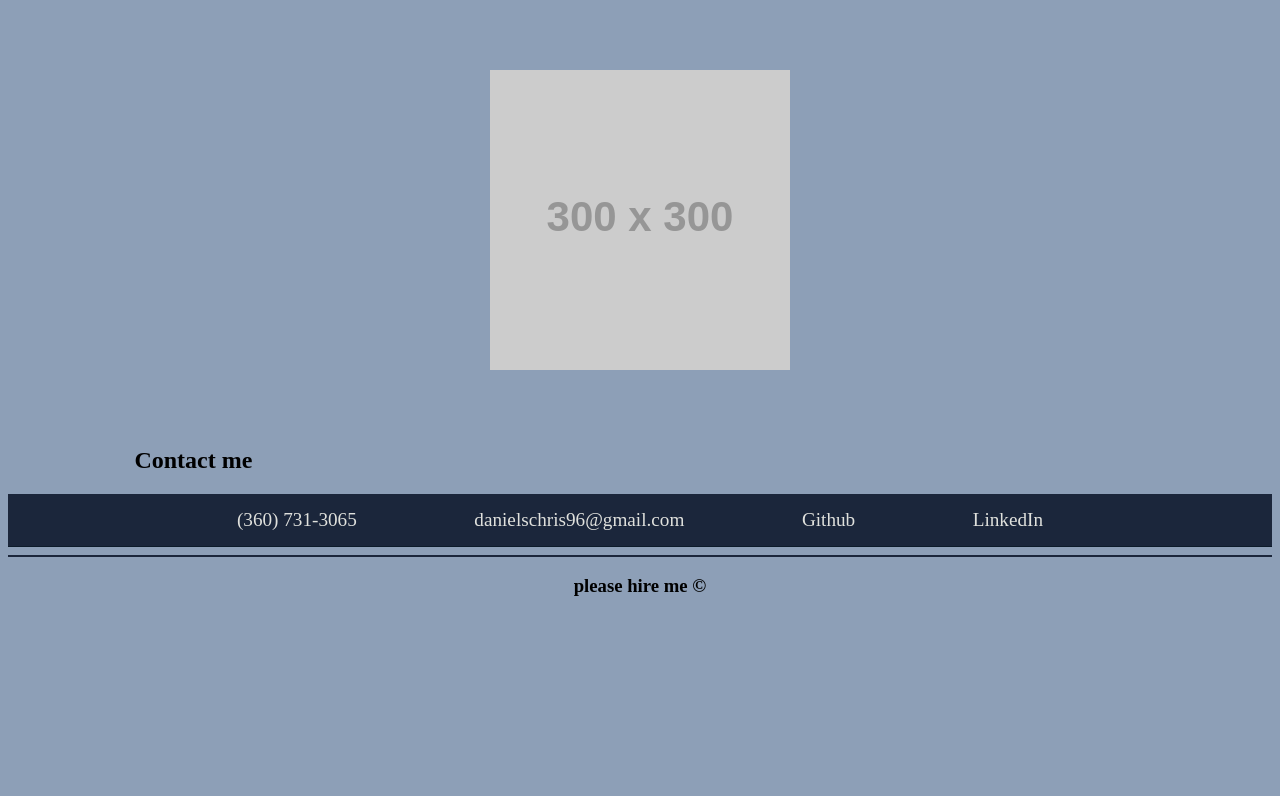
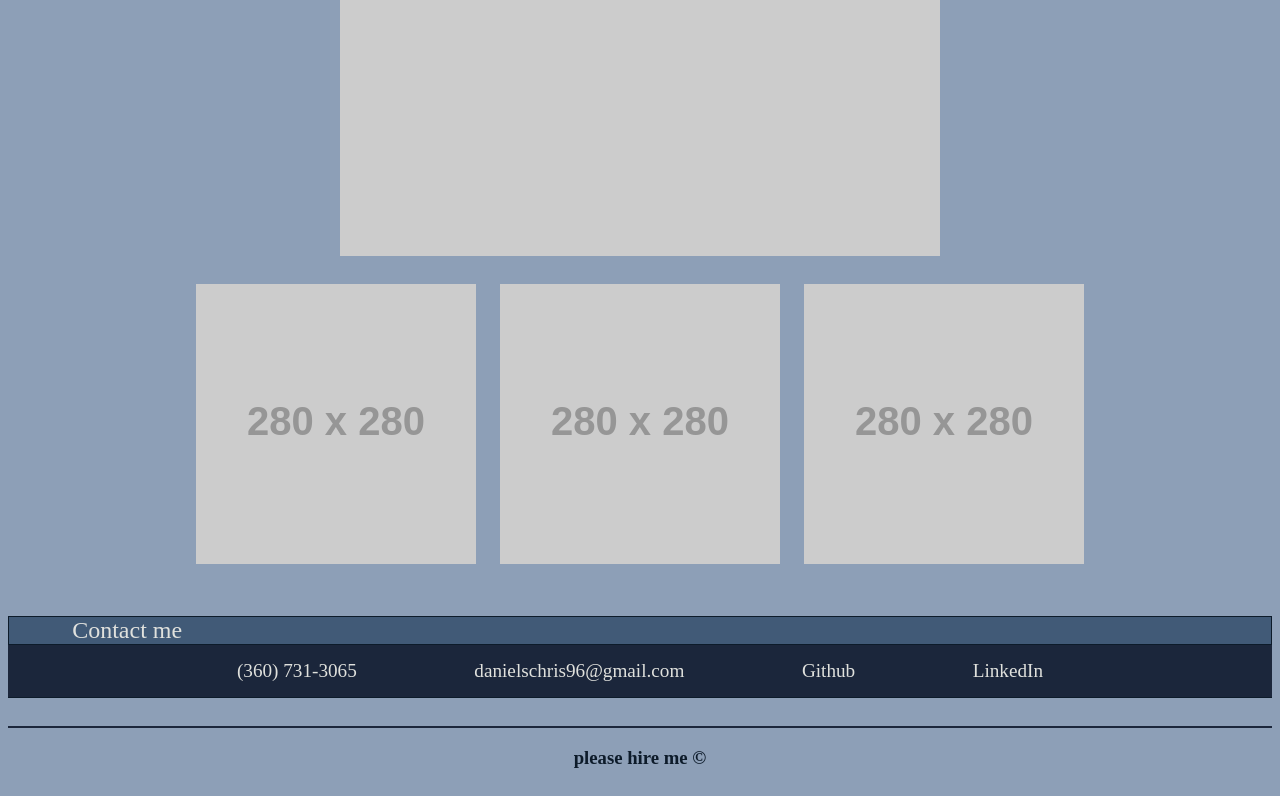
Before and after one commit to danielschris96/personal-portfolio-page, a plain HTML site: page index.html in a window 1280 px wide. Shown: the part 1064-1860 px from the top of the page. Before the commit the page ends 1688 px from the top, so only its background shows below. Drawn offline with Linux system fonts and the light colour scheme; placeholder pictures from the web are drawn by us.

Commit message:
added links to images, resized applications/flex-boxes, link in footer

```diff
--- a/assets/css/style.css
+++ b/assets/css/style.css
@@ -21,7 +21,6 @@ header {
     padding-left: 5%;
     border: 1px solid var(--blue4);
     background-color: var(--blue2);
-    flex-grow: 0 0 0;
 
 }
 
@@ -37,10 +36,8 @@ color: var(--light);
     margin: 0;
     padding-left: 10%;
     padding-right: 10%;
-    overflow: hidden;
     display: flex;
     justify-content: space-evenly;
-    flex-grow: 1;
     border-bottom: 1px solid var(--blue4);
 }
 
@@ -87,11 +84,17 @@ li a:hover {
     display: flex;
     flex-wrap: wrap;
     justify-content: center;
-    margin-left: auto;
-    margin-right: auto;
+    /* margin-left: 10px;
+    margin-right: 10px; */
     position: relative;
     right: 20px;
 }
+#app1 {
+    display: block;
+    margin-right: auto;
+    margin-left: auto;
+}
+
 
 .app-grid li {
     margin: 3%;
@@ -101,10 +104,15 @@ li a:hover {
 footer {
     text-align: center;
     margin-top: auto;
+    padding-top: 20px;
     position: relative 0vh;
     bottom: 0;
     grid-row: auto;
+}
 
+footer h3 a {
+    text-decoration: none;
+    color: var(--blue4);
 }
 
 hr {
@@ -115,17 +123,33 @@ hr {
 
 #contact h2 {
     text-align: left;
-    margin-left: 10%;
+    padding-left: 5%;
+    border: 1px solid var(--blue4);
+    background-color: var(--blue2);
+    color: var(--light);
+    margin-bottom: 0;
+    font-weight: lighter;
+}
+
+#applications img:hover {
+box-shadow: 5px 5px 5px var(--blue2);
 }
 
 @media screen and (min-width: 992px) {
     body {
         background-color: #778da9d5;
     }
+    .app-grid li {
+        margin: 1%;
+    }
 }
 
 @media screen and (max-width: 768px) {
     body {
-        background-color: var(--blue2);
+        background-color: #415a77b2;
+    }
+    .app-grid {
+        flex-direction: column;
+        align-items: center;
     }
 }
--- a/index.html
+++ b/index.html
@@ -29,13 +29,12 @@
 
         <section id="applications">
             <h2>Applications</h2>
+            <a href= "#"><img id="app1" src="http://via.placeholder.com/600x600" alt=""></a>
             <ul class="app-grid">
-                <li><img src="http://via.placeholder.com/300x300" alt=""></li>
-                <li><img src="http://via.placeholder.com/300x300" alt=""></li>
-                <li><img src="http://via.placeholder.com/300x300" alt=""></li>
-                <li><img src="http://via.placeholder.com/300x300" alt=""></li>
+                <li><a href="#"><img src="http://via.placeholder.com/280x280" alt=""></a></li>
+                <li><a href="#"><img src="http://via.placeholder.com/280x280" alt=""></a></li>
+                <li><a href="#"><img src="http://via.placeholder.com/280x280" alt=""></a></li>
             </ul>
-
         </section>
 
         <section id="contact">
@@ -51,7 +50,7 @@
 
         <footer>
             <hr>
-            <h3>please hire me ©</h3>
+            <h3><a href="mailto:danielschris96@gmail.com?subject=Job Offer&body=Hi Chris,%0D%0A %0D%0APlease come work for us. We'll pay you whatever you want.%0D%0A%0D%0AHope your tennis game is improving!%0D%0A%0D%0AHear from you soon,%0D%0A%0D%0A(your name here)">please hire me ©</a></h3>
         </footer>
 
         </div>
```
